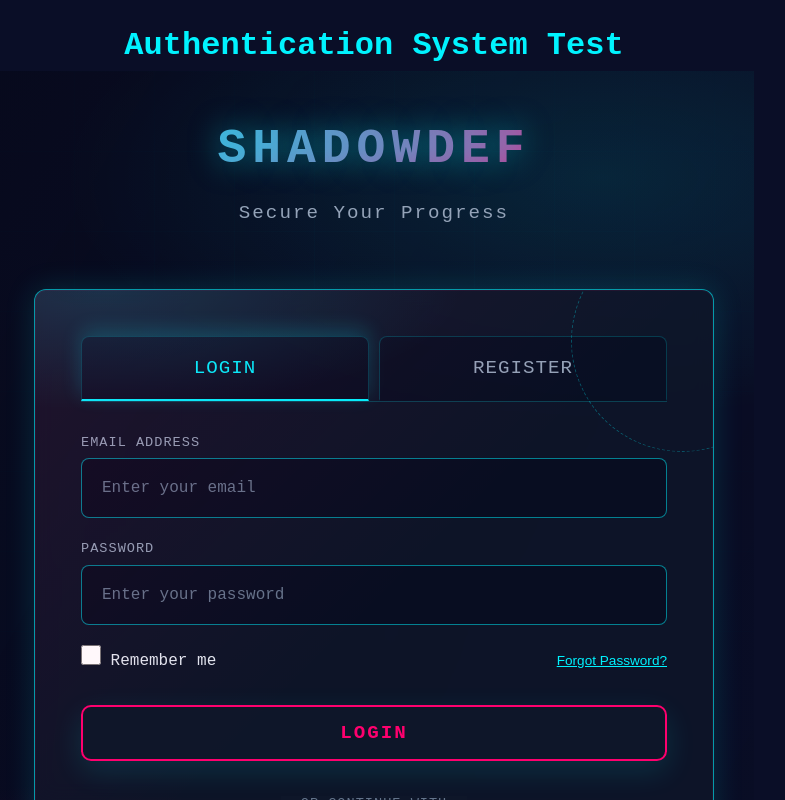
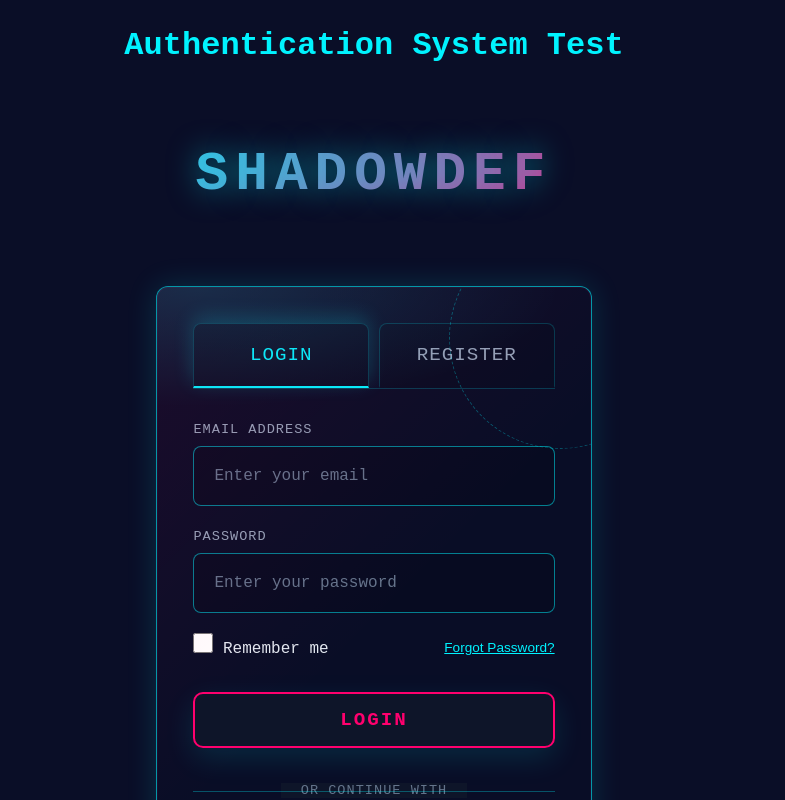
Before and after one commit to tithyghosh/Shadowdef--The-hacking-Simulator, a website: page auth-test.html in a window 1280 px wide. Shown: the whole page, without its empty margins (266-1051 px from the left). Drawn offline with Linux system fonts and the light colour scheme.

Commit message:
Edited background of login page

```diff
--- a/css/auth.css
+++ b/css/auth.css
@@ -29,19 +29,20 @@
 
 #login-screen::before {
     background:
-        radial-gradient(900px 400px at 80% 10%, rgba(0, 243, 255, 0.12), transparent 60%),
-        radial-gradient(600px 300px at 15% 85%, rgba(255, 0, 110, 0.12), transparent 65%),
-        linear-gradient(120deg, rgba(6, 8, 24, 0.7), rgba(10, 14, 39, 0.85));
-    opacity: 0.9;
+        radial-gradient(800px 500px at 75% 20%, rgba(0, 243, 255, 0.10), transparent 70%),
+        radial-gradient(700px 420px at 25% 80%, rgba(255, 0, 110, 0.10), transparent 72%),
+        radial-gradient(900px 600px at 50% 50%, rgba(10, 18, 44, 0.55), rgba(6, 8, 24, 0.92)),
+        linear-gradient(135deg, rgba(6, 8, 24, 0.75), rgba(10, 14, 39, 0.9));
+    opacity: 0;
 }
 
 #login-screen::after {
     background-image:
         linear-gradient(rgba(0, 243, 255, 0.08) 1px, transparent 1px),
         linear-gradient(90deg, rgba(0, 243, 255, 0.08) 1px, transparent 1px);
-    background-size: 80px 80px, 80px 80px;
-    mask-image: radial-gradient(circle at 50% 30%, black 0%, transparent 70%);
-    opacity: 0.25;
+    background-size: 90px 90px, 90px 90px;
+    mask-image: radial-gradient(circle at 50% 50%, black 10%, transparent 75%);
+    opacity: 0;
 }
 
 .login-container {
@@ -49,7 +50,7 @@
     width: 100%;
     display: grid;
     grid-template-columns: 1fr;
-    gap: var(--spacing-lg);
+    gap: var(--spacing-md);
     align-items: center;
     margin: 0 auto;
     position: relative;
@@ -58,7 +59,7 @@
 
 .login-header {
     text-align: center;
-    margin-bottom: var(--spacing-lg);
+    margin-bottom: var(--spacing-md);
 }
 
 .login-header .logo-text {
@@ -81,11 +82,11 @@
 }
 
 .login-content {
-    background: var(--panel-bg);
+    background: rgba(10, 14, 39, 0.96);
     border: 1px solid rgba(0, 243, 255, 0.6);
     box-shadow: 0 0 30px rgba(0, 243, 255, 0.15), inset 0 0 0 1px rgba(255, 0, 110, 0.08);
     padding: calc(var(--spacing-xl) + 6px);
-    backdrop-filter: blur(10px);
+    backdrop-filter: none;
     position: relative;
     overflow: hidden;
     border-radius: 12px;
@@ -719,6 +720,28 @@
 }
 
 /* Responsive Design */
+@media (min-width: 1200px) {
+    #login-screen {
+        padding: calc(var(--spacing-xl) * 1.5);
+    }
+
+    .login-container {
+        max-width: 1100px;
+        gap: calc(var(--spacing-lg) + 8px);
+    }
+
+    .login-header .logo-text {
+        font-size: 3.4rem;
+        letter-spacing: 7px;
+    }
+
+    .login-content {
+        width: min(34vw, 520px);
+        margin: 0 auto;
+        padding: calc(var(--spacing-lg) + 6px);
+    }
+}
+
 @media (max-width: 1024px) {
     .login-container {
         max-width: 600px;
@@ -736,6 +759,19 @@
 @media (max-width: 768px) {
     #login-screen {
         padding: var(--spacing-lg);
+    }
+
+    .login-content {
+        padding: var(--spacing-lg);
+    }
+
+    .auth-tab {
+        font-size: var(--font-size-base);
+    }
+
+    .form-options {
+        flex-direction: column;
+        align-items: flex-start;
     }
 
     .profile-header {
@@ -765,8 +801,18 @@
 
 @media (max-width: 480px) {
     .login-content {
-        padding: var(--spacing-lg);
+        padding: var(--spacing-md);
         border-radius: 10px;
+    }
+
+    .auth-tabs {
+        gap: var(--spacing-xs);
+    }
+
+    .auth-tab {
+        padding: var(--spacing-sm);
+        font-size: var(--font-size-sm);
+        letter-spacing: 0.5px;
     }
 
     .login-header .logo-text {
--- a/css/js/screens/LoginScreen.js
+++ b/css/js/screens/LoginScreen.js
@@ -28,7 +28,6 @@ export class LoginScreen {
                 <div class="login-header">
                     <div class="logo-container">
                         <div class="logo-text">SHADOWDEF</div>
-                        <div class="logo-subtitle">Secure Your Progress</div>
                     </div>
                 </div>
 
```
